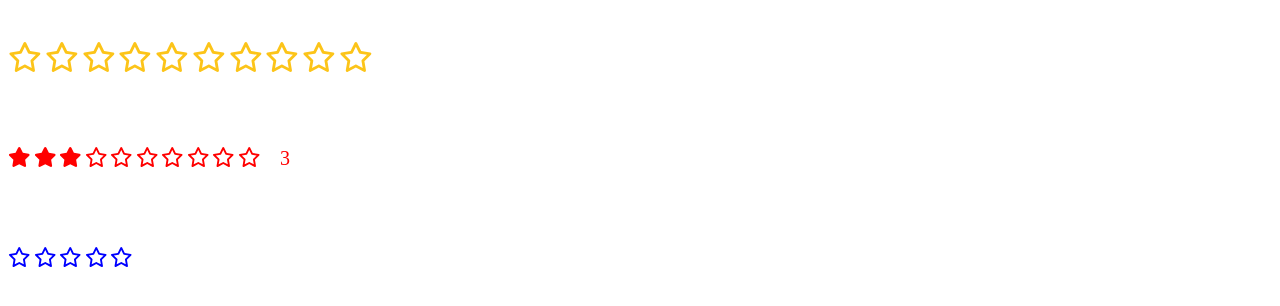
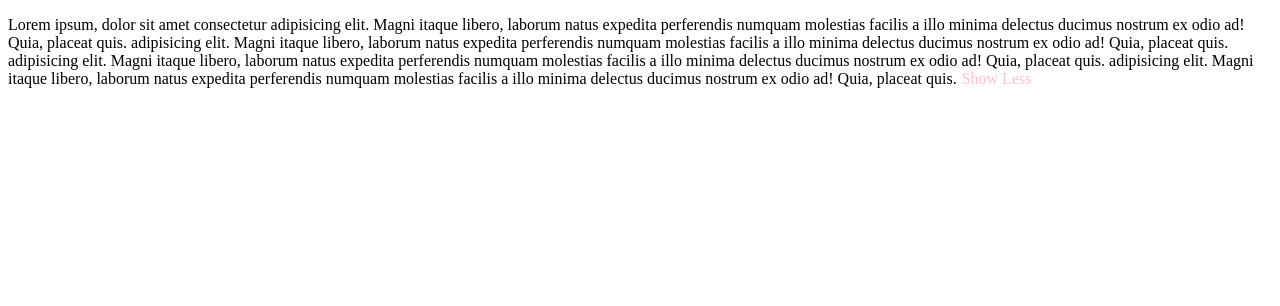
Before and after one commit to CandleLearner-M/usePopcorn, a React (Vite) app: page / in a window 1280 px wide. Shown: the top 306 px of the page. Built offline with nearby package versions, Linux system fonts and the light colour scheme.

Commit message:
Creating a text expander component

```diff
--- /dev/null
+++ b/src/TextExpander.tsx
@@ -0,0 +1,38 @@
+import { useState } from "react";
+
+type TextExpanderProp = {
+  children: string;
+  visibleWordsCount: number;
+  expandButtonText?: string;
+  collapseButtonText?: string;
+  className?: string;
+  buttonColor?: string;
+  isExpanded?: boolean;
+};
+export default function TextExpander({
+  children,
+  visibleWordsCount,
+  collapseButtonText = "Show Less",
+  expandButtonText = "Show More",
+  className = "",
+  buttonColor = "gray",
+  isExpanded = false,
+}: TextExpanderProp) {
+  const [textIsExpanded, setTextIsExpanded] = useState(isExpanded);
+
+  const displayText = textIsExpanded
+    ? children
+    : children.split(" ").slice(0, visibleWordsCount).join(" ") + "...";
+
+  return (
+    <p className={className}>
+      <span>{displayText}</span>
+      <span
+        onClick={() => setTextIsExpanded((stat) => !stat)}
+        style={{ cursor: "pointer", marginLeft: "5px", color: buttonColor }}
+      >
+        {textIsExpanded ? collapseButtonText : expandButtonText}
+      </span>
+    </p>
+  );
+}
--- a/src/main.tsx
+++ b/src/main.tsx
@@ -1,14 +1,14 @@
 import { StrictMode } from "react";
 import { createRoot } from "react-dom/client";
-import StarRating from "./StarRating";
+import TextExpander from "./TextExpander";
 // import './index.css'
 // import App from './App.tsx'
 
 createRoot(document.getElementById("root")!).render(
   <StrictMode>
     {/* <App /> */}
-    <StarRating maxRating={10} />
-    <StarRating maxRating={10} color="red" size={20} className="test" defaultRating={3} />
-    <StarRating maxRating={5} color="blue" size={20} messages={['Terrible', 'Bad', 'Okay', 'Good', 'Great']} />
+    <TextExpander visibleWordsCount={10} isExpanded={true} buttonColor="pink">
+      Lorem ipsum, dolor sit amet consectetur adipisicing elit. Magni itaque libero, laborum natus expedita perferendis numquam molestias facilis a illo minima delectus ducimus nostrum ex odio ad! Quia, placeat quis. adipisicing elit. Magni itaque libero, laborum natus expedita perferendis numquam molestias facilis a illo minima delectus ducimus nostrum ex odio ad! Quia, placeat quis. adipisicing elit. Magni itaque libero, laborum natus expedita perferendis numquam molestias facilis a illo minima delectus ducimus nostrum ex odio ad! Quia, placeat quis. adipisicing elit. Magni itaque libero, laborum natus expedita perferendis numquam molestias facilis a illo minima delectus ducimus nostrum ex odio ad! Quia, placeat quis.
+    </TextExpander>
   </StrictMode>
 );
```
